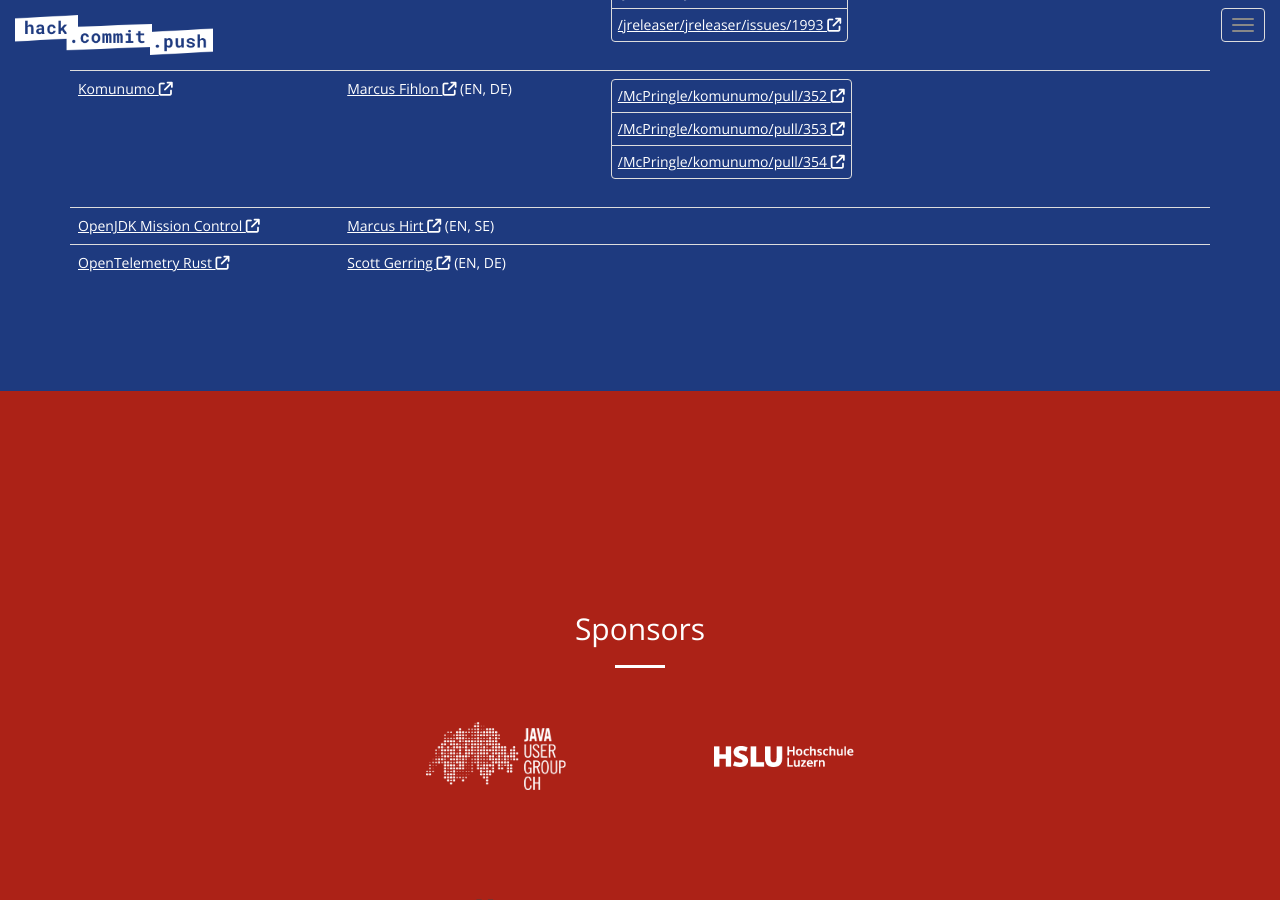
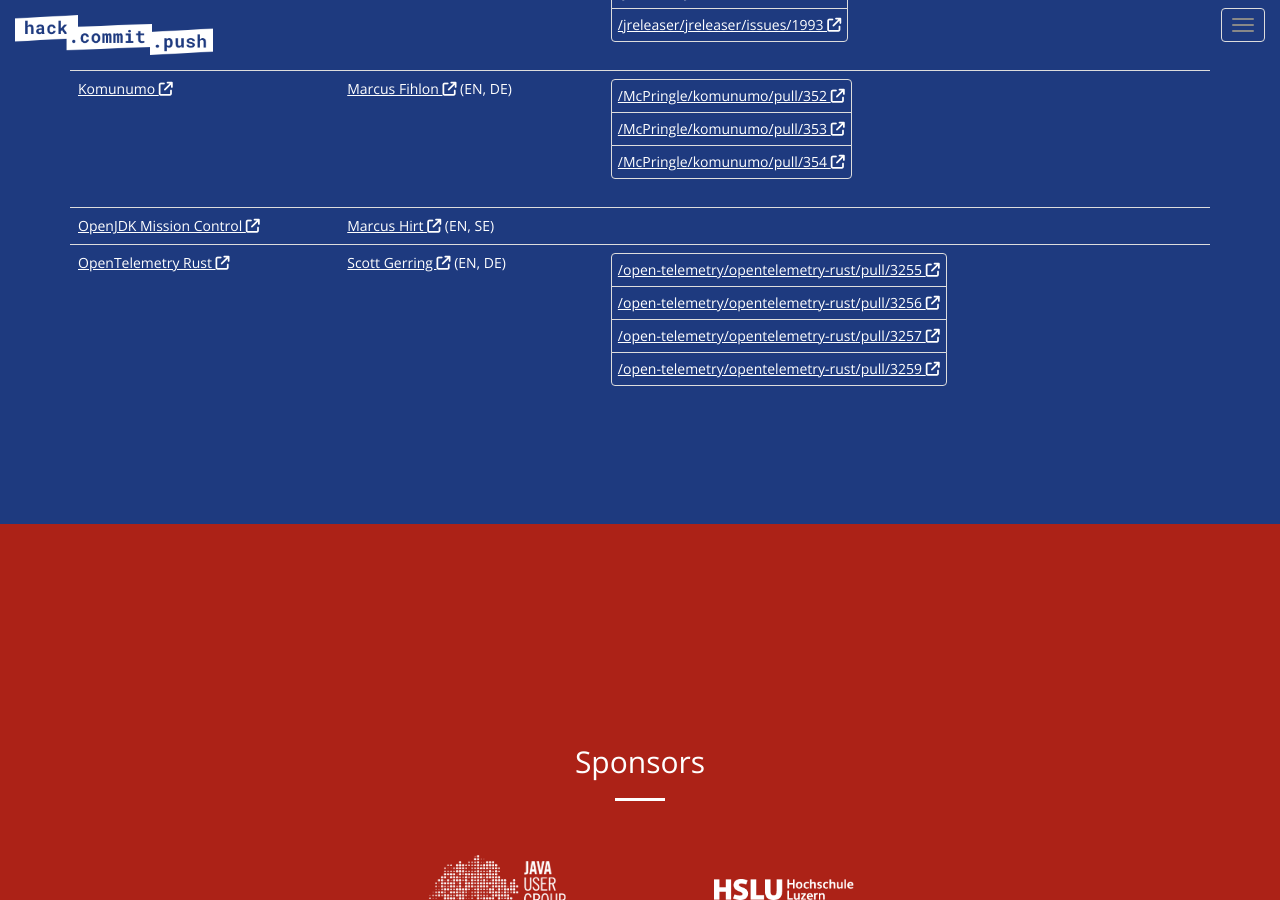
Before and after one commit to hack-commit-push/switzerland2025, a Jekyll site: the page built from index.html, in a window 1280 px wide and 900 px high, scrolled down 5277 px. Built offline with Jekyll 4.4.1, drawn with Linux system fonts in a browser that asks for light colours; part of the change alters nothing that is shown.

Commit message:
Update projects.yml: Add otel-rust contributions

```diff
--- a/_data/projects.yml
+++ b/_data/projects.yml
@@ -125,3 +125,8 @@
       spoken_languages:
         - EN
         - DE
+  contributions:
+    - https://github.com/open-telemetry/opentelemetry-rust/pull/3255
+    - https://github.com/open-telemetry/opentelemetry-rust/pull/3256
+    - https://github.com/open-telemetry/opentelemetry-rust/pull/3257
+    - https://github.com/open-telemetry/opentelemetry-rust/pull/3259
```
